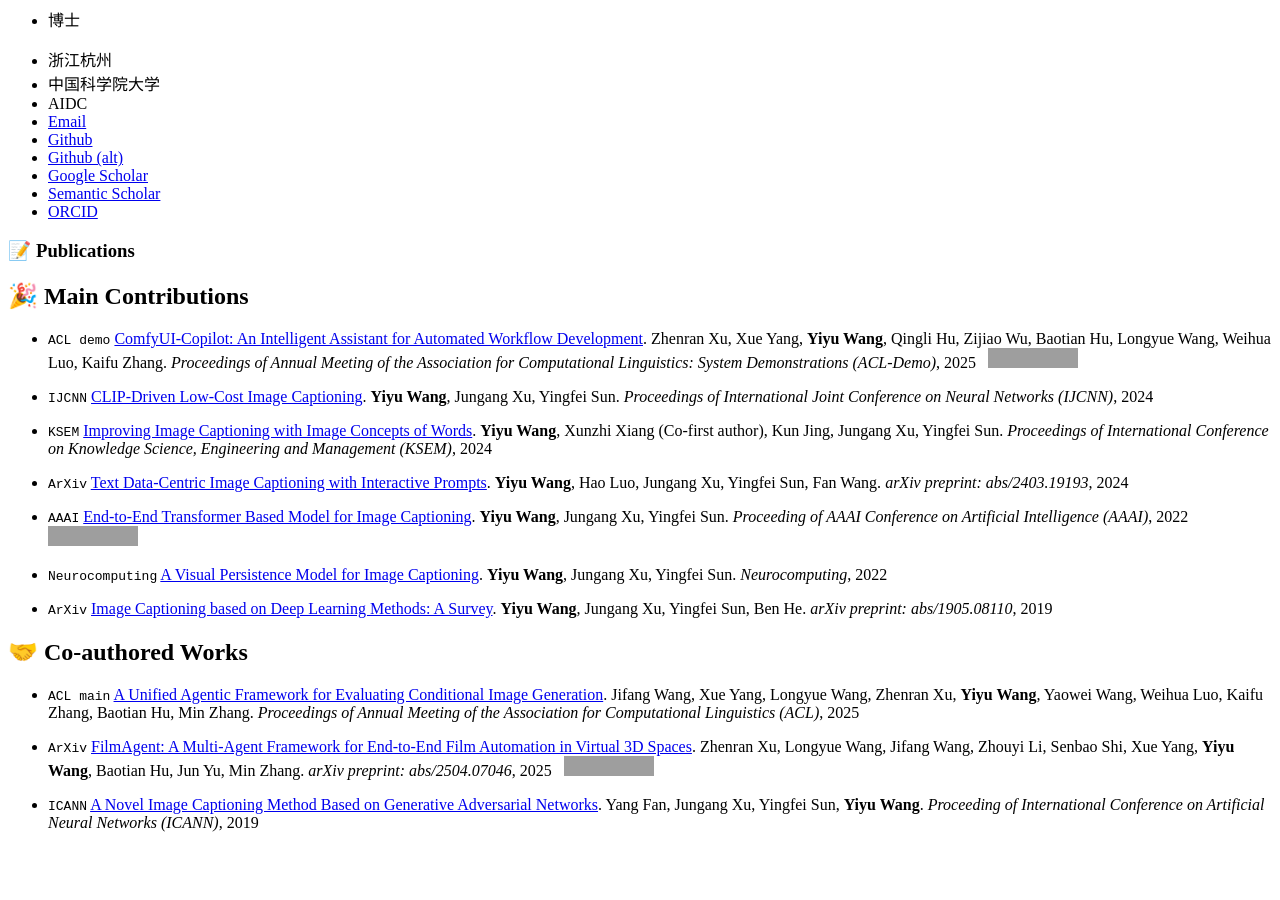
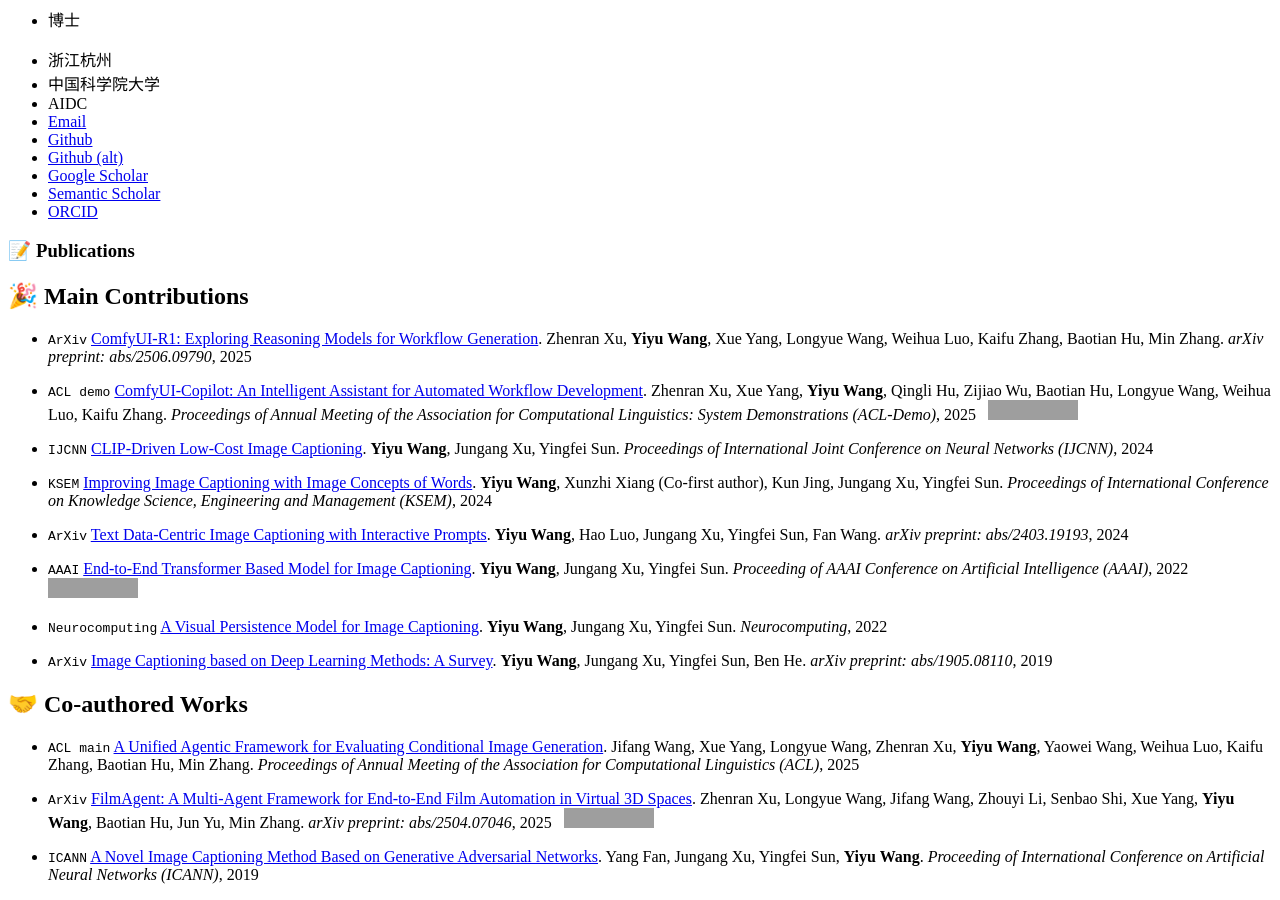
Before and after one commit to curya-wangyiyu/about_cn, a Jekyll site: the page built from _pages/includes/publications.md, in a window 1280 px wide and 900 px high, scrolled down 857 px. Built offline with Jekyll 4.4.1, drawn with Linux system fonts in a browser that asks for light colours; our own code applies the rules of GitHub Pages for plain Markdown files; before the commit the page ends 1705 px from its top, so only the background shows below that; grey boxes are pictures that could not be loaded.

Commit message:
Update publications.md

```diff
--- a/_pages/includes/publications.md
+++ b/_pages/includes/publications.md
@@ -1,6 +1,8 @@
 # 📝 Publications
 
 ## 🎉 Main Contributions
+
+- ``ArXiv`` [ComfyUI-R1: Exploring Reasoning Models for Workflow Generation](https://arxiv.org/abs/2506.09790). Zhenran Xu, **Yiyu Wang**, Xue Yang, Longyue Wang, Weihua Luo, Kaifu Zhang, Baotian Hu, Min Zhang. _arXiv preprint: abs/2506.09790_, 2025
 
 - ``ACL demo`` [ComfyUI-Copilot: An Intelligent Assistant for Automated Workflow Development](https://www.arxiv.org/abs/2506.05010). Zhenran Xu, Xue Yang, **Yiyu Wang**, Qingli Hu, Zijiao Wu, Baotian Hu, Longyue Wang, Weihua Luo, Kaifu Zhang. _Proceedings of Annual Meeting of the Association for Computational Linguistics: System Demonstrations (ACL-Demo)_, 2025 &nbsp; [![](https://img.shields.io/github/stars/AIDC-AI/ComfyUI-Copilot?style=social&label=Stars)](https://github.com/AIDC-AI/ComfyUI-Copilot)
 
```
